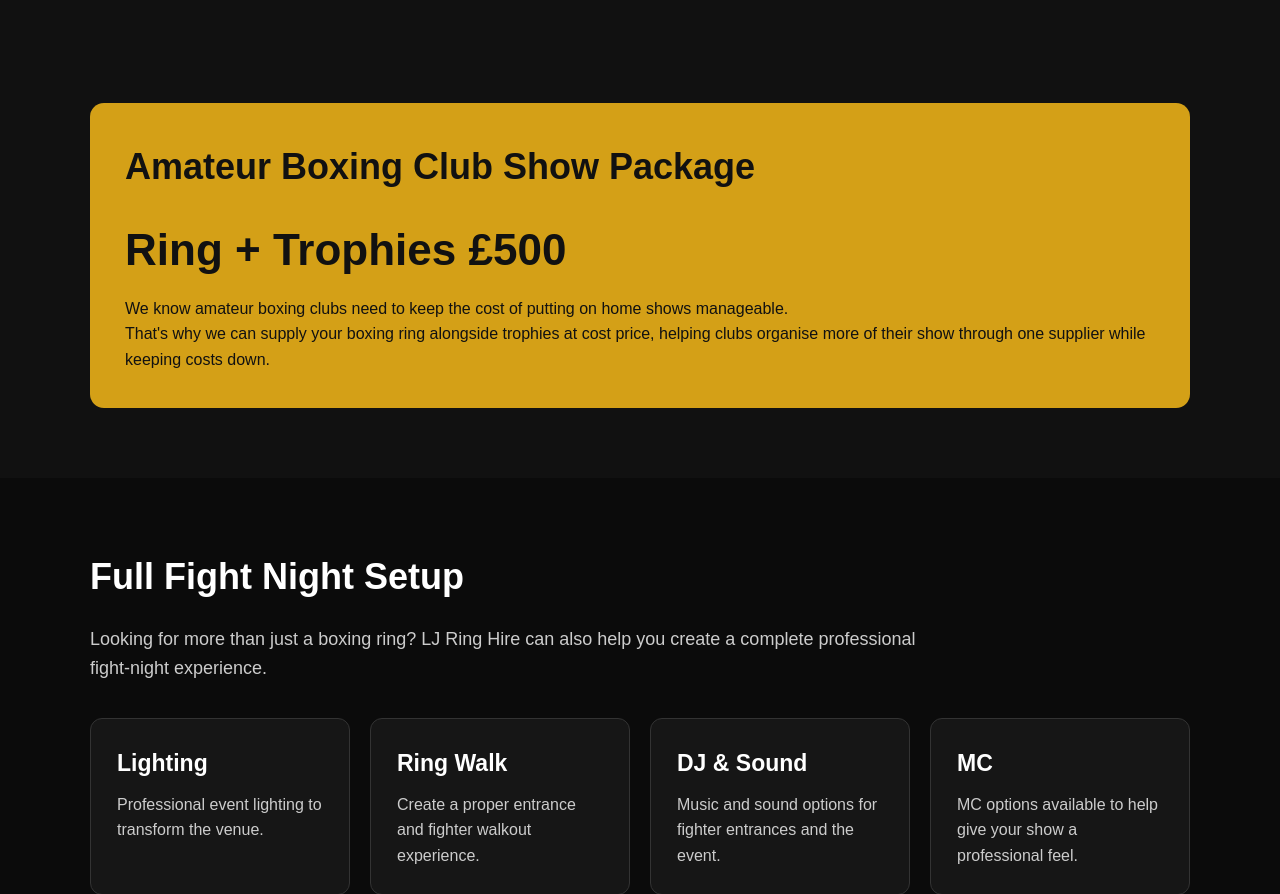
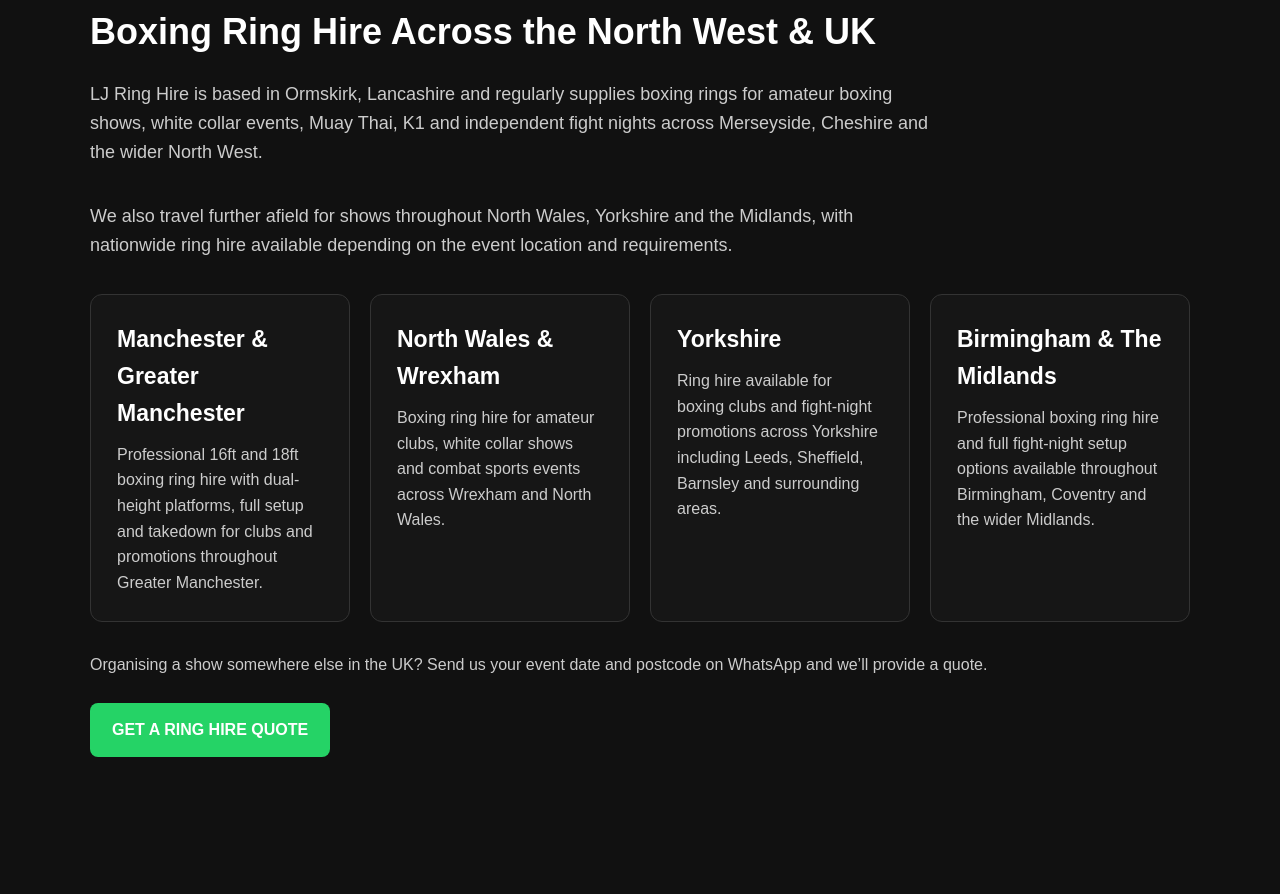
Before and after one commit to ormskirkboxingclub/lj-boxing-services, a plain HTML site: page index.html in a window 1280 px wide. Shown: the part 2373-3267 px from the top of the page. Drawn offline with Linux system fonts and the light colour scheme.

Commit message:
Update index.html

```diff
--- a/index.html
+++ b/index.html
@@ -398,7 +398,76 @@
     </div>
 
   </div>
-</section>  <section class="dark-section">
+  <section>
+  <div class="container">
+
+    <h2>Boxing Ring Hire Across the North West & UK</h2>
+
+    <p class="intro">
+      LJ Ring Hire is based in Ormskirk, Lancashire and regularly supplies
+      boxing rings for amateur boxing shows, white collar events, Muay Thai,
+      K1 and independent fight nights across Merseyside, Cheshire and the
+      wider North West.
+    </p>
+
+    <p class="intro">
+      We also travel further afield for shows throughout North Wales,
+      Yorkshire and the Midlands, with nationwide ring hire available
+      depending on the event location and requirements.
+    </p>
+
+    <div class="grid">
+
+      <div class="card">
+        <h3>Manchester & Greater Manchester</h3>
+        <p>
+          Professional 16ft and 18ft boxing ring hire with dual-height
+          platforms, full setup and takedown for clubs and promotions
+          throughout Greater Manchester.
+        </p>
+      </div>
+
+      <div class="card">
+        <h3>North Wales & Wrexham</h3>
+        <p>
+          Boxing ring hire for amateur clubs, white collar shows and
+          combat sports events across Wrexham and North Wales.
+        </p>
+      </div>
+
+      <div class="card">
+        <h3>Yorkshire</h3>
+        <p>
+          Ring hire available for boxing clubs and fight-night promotions
+          across Yorkshire including Leeds, Sheffield, Barnsley and
+          surrounding areas.
+        </p>
+      </div>
+
+      <div class="card">
+        <h3>Birmingham & The Midlands</h3>
+        <p>
+          Professional boxing ring hire and full fight-night setup options
+          available throughout Birmingham, Coventry and the wider Midlands.
+        </p>
+      </div>
+
+    </div>
+
+    <p style="margin-top:30px;color:#ccc;">
+      Organising a show somewhere else in the UK? Send us your event date
+      and postcode on WhatsApp and we’ll provide a quote.
+    </p>
+
+    <div style="margin-top:25px;">
+      <a class="cta"
+         href="https://wa.me/447710157738?text=Hi%20Liam%2C%20I%27m%20looking%20for%20a%20quote%20for%20boxing%20ring%20hire.">
+        GET A RING HIRE QUOTE
+      </a>
+    </div>
+
+  </div>
+</section></section>  <section class="dark-section">
     <div class="container">
 
       <div class="package">
```
